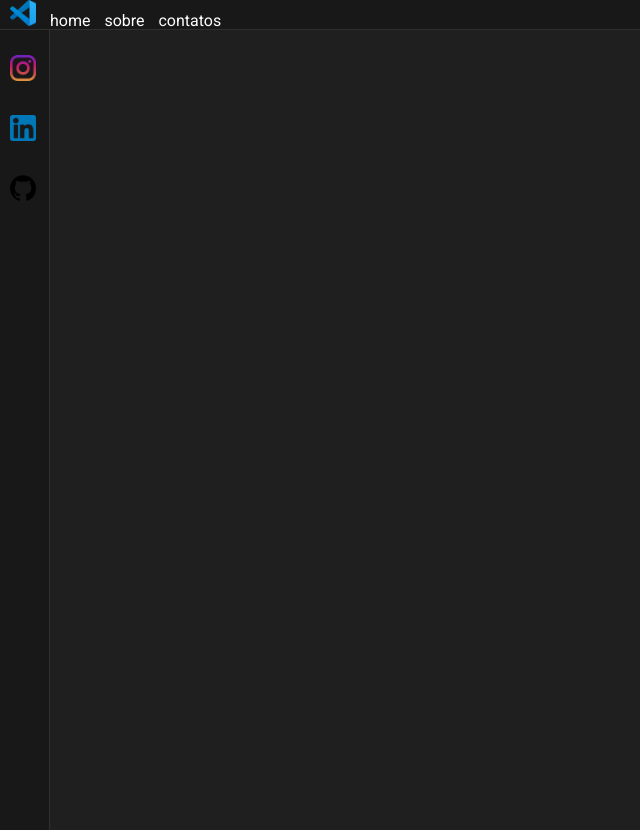
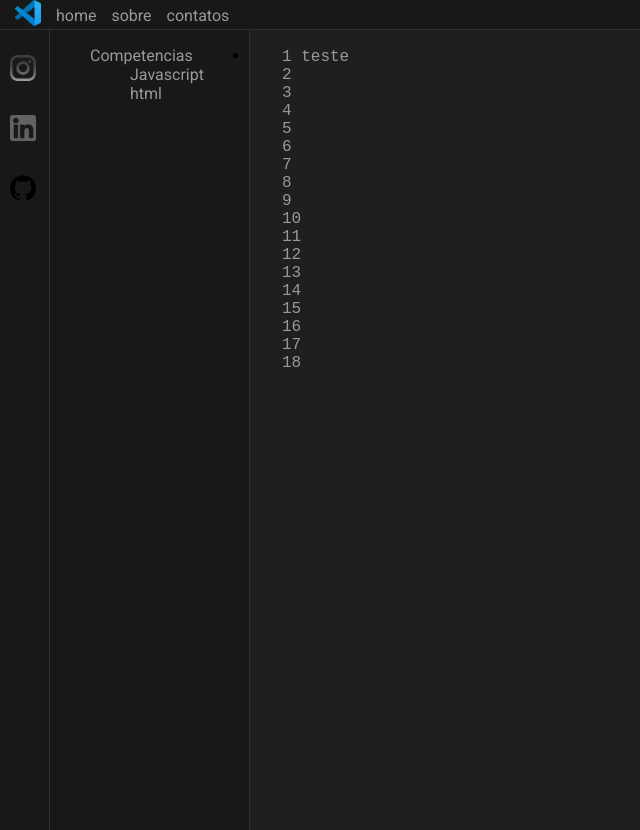
Before and after one commit to BrunowsUS/Portfolio-Website-Bruno, a plain HTML site: page index.html in a window 1280 px wide. Shown: the whole page, without its empty margins (0-640 px from the left). Drawn offline with Linux system fonts and the light colour scheme; a web font is replaced by a local one.

Commit message:
Third_side_bar

```diff
--- a/CSS/style.css
+++ b/CSS/style.css
@@ -1,4 +1,5 @@
 @import url('https://fonts.googleapis.com/css2?family=Poppins&family=Roboto:wght@100;300;400;500;700;900&display=swap');
+@import url('https://fonts.googleapis.com/css2?family=Nanum+Gothic+Coding&display=swap');
 
 * {
     font-family: 'Roboto', sans-serif;
@@ -8,6 +9,16 @@ body {
     margin: 0;
     padding: 0;
     background-color: #1F1F1F;
+}
+
+#container {
+    display: flex;
+    flex-direction: column;
+}
+
+.side-bars {
+    display: flex;
+    flex: 1;
 }
 
 /* BARRA DE NAVEGAÇÃO SUPERIOR */
@@ -20,25 +31,24 @@ body {
     border-bottom: 1px solid;
     border-color: #303030;
     box-sizing: border-box;
+    position: relative;
 }
 
 #nav-bar-top ul{
-    display: inline;
+    display: flex; /* Alteração: para alinhar os elementos em linha - CHATGPT */
+    align-items: center; /* Alteração: para alinhar verticalmente ao centro - CHATGPT */
     padding: 0;
     margin: 0;
-    padding-bottom: 30px;
     text-align: justify;
 }
 
 #nav-bar-top li{
-    padding-left: 10px;
-    padding-bottom: 30px;
+    padding-left: 15px;
     display: inline-block;
-    margin: 0px ;
 }
 
 #nav-bar-top li a{
-    color: #FFF;
+    color: #999999;
     text-decoration: none;
     margin: 0px ;
 
@@ -50,9 +60,9 @@ body {
 }
 
 #nav-bar-top li a:hover{
-    background-color: #cccccc;
-    padding: 5px;
-    border-radius: 5px;
+    background-color: #424141;
+    border-radius: 4px;
+    margin-bottom: 3px;
 }
 
 /*  BARRA LATERAL  */
@@ -86,3 +96,48 @@ body {
     width: 26px;
     margin: 15px 0px 15px 0px;
 }
+
+.side-bar-icon-hover {
+    filter: grayscale(100%);
+    transition: filter 0.3s;
+}
+
+.side-bar-icon-hover:hover {
+    filter: grayscale(0%);
+}
+
+/*  SEGUNDA BARRA LATERAL  */
+
+#second-side-bar {
+    background-color: #181818;
+    height: 100vh ;
+    width: 200px;
+    margin: 0;
+    border-right: 1px solid;
+    border-color: #303030;
+    box-sizing: border-box;
+}
+
+#second-side-bar ul li{
+    list-style-type: none;
+    color: #999999 ;
+}
+
+/* SIDE NUMERAL */
+
+#main-container {
+    padding-left: 0;
+    margin: 0;
+    display: list-item;
+
+}
+
+#side-numeral ul {
+    list-style: none;
+    color: #999999;
+    padding-left: 2rem;
+}
+
+.numeral-ladder {
+    font-family: 'Nanum Gothic Coding', monospace;
+}
--- a/index.html
+++ b/index.html
@@ -7,34 +7,73 @@
     <link rel="stylesheet" href="CSS/style.css">
 </head>
 <body>
+    <main id="container">
         <nav id="nav-bar-top">
             <ul>
-            <li><img src="assets/imgs/vscode.png" alt="vscode"></li>
-            <li><a href="#">home</a></li>
-            <li><a href="#">sobre</a></li>
-            <li><a href="#">contatos</a></li>
+                <li id="vscode-logo"><img src="assets/imgs/vscode.png" alt="vscode"></li>
+                <li ><a href="#">home</a></li>
+                <li ><a href="#">sobre</a></li>
+                <li ><a href="#">contatos</a></li>
 
             </ul>
         </nav>
+        <div class="side-bars">
             <aside id="side-bar">
                 <ul>
                     <li class="side-bar-icons">
                         <a href="https://www.instagram.com/brunowsus/">
-                <img src="assets/imgs/instagram.png" alt="instagram">
+                            <img class="side-bar-icon-hover" src="assets/imgs/instagram.png" alt="instagram">
                         </a>
                     </li>
                     <li class="side-bar-icons">
-                <a href="#">
-                    <img src="assets/imgs/linkedin.png" alt="linkedin">
+                        <a href="https://www.linkedin.com/in/bruno-andrade-11b10619a/">
+                            <img class="side-bar-icon-hover" src="assets/imgs/linkedin.png" alt="linkedin">
                         </a>
                     </li>
                     <li class="side-bar-icons">
-                <a href="#">
-                    <img src="assets/imgs/github.png" alt="github">
+                        <a href="https://github.com/BrunowsUS">
+                            <img class="side-bar-icon-hover" src="assets/imgs/github.png" alt="github">
                         </a>
                     </li>
                 </ul>
+            </aside>
+            <aside id="second-side-bar">
+                <ul>
+                    <li>Competencias
+                        <ul class="dropdown">
+                            <li>Javascript</li>
+                            <li>html</li>
+                        </ul>
+                    </li>
+                </ul>
+            </aside>
 
-    </aside>
+            <section id="main-container">
+                <div id="side-numeral">
+                    <ul>
+                        <li class="numeral-ladder">1 teste</li>
+                        <li class="numeral-ladder">2</li>
+                        <li class="numeral-ladder">3</li>
+                        <li class="numeral-ladder">4</li>
+                        <li class="numeral-ladder">5</li>
+                        <li class="numeral-ladder">6</li>
+                        <li class="numeral-ladder">7</li>
+                        <li class="numeral-ladder">8</li>
+                        <li class="numeral-ladder">9</li>
+                        <li class="numeral-ladder">10</li>
+                        <li class="numeral-ladder">11</li>
+                        <li class="numeral-ladder">12</li>
+                        <li class="numeral-ladder">13</li>
+                        <li class="numeral-ladder">14</li>
+                        <li class="numeral-ladder">15</li>
+                        <li class="numeral-ladder">16</li>
+                        <li class="numeral-ladder">17</li>
+                        <li class="numeral-ladder">18</li>
+                    </ul>
+                </div>
+            </section>
+        </div>
+    </main>
+    <script src="JS/script.js"></script>
     </body>
 </html>
```
Also changed, not shown: assets/imgs/github-bleu.png (added). Lines whose indentation alone changed are shown as unchanged.
